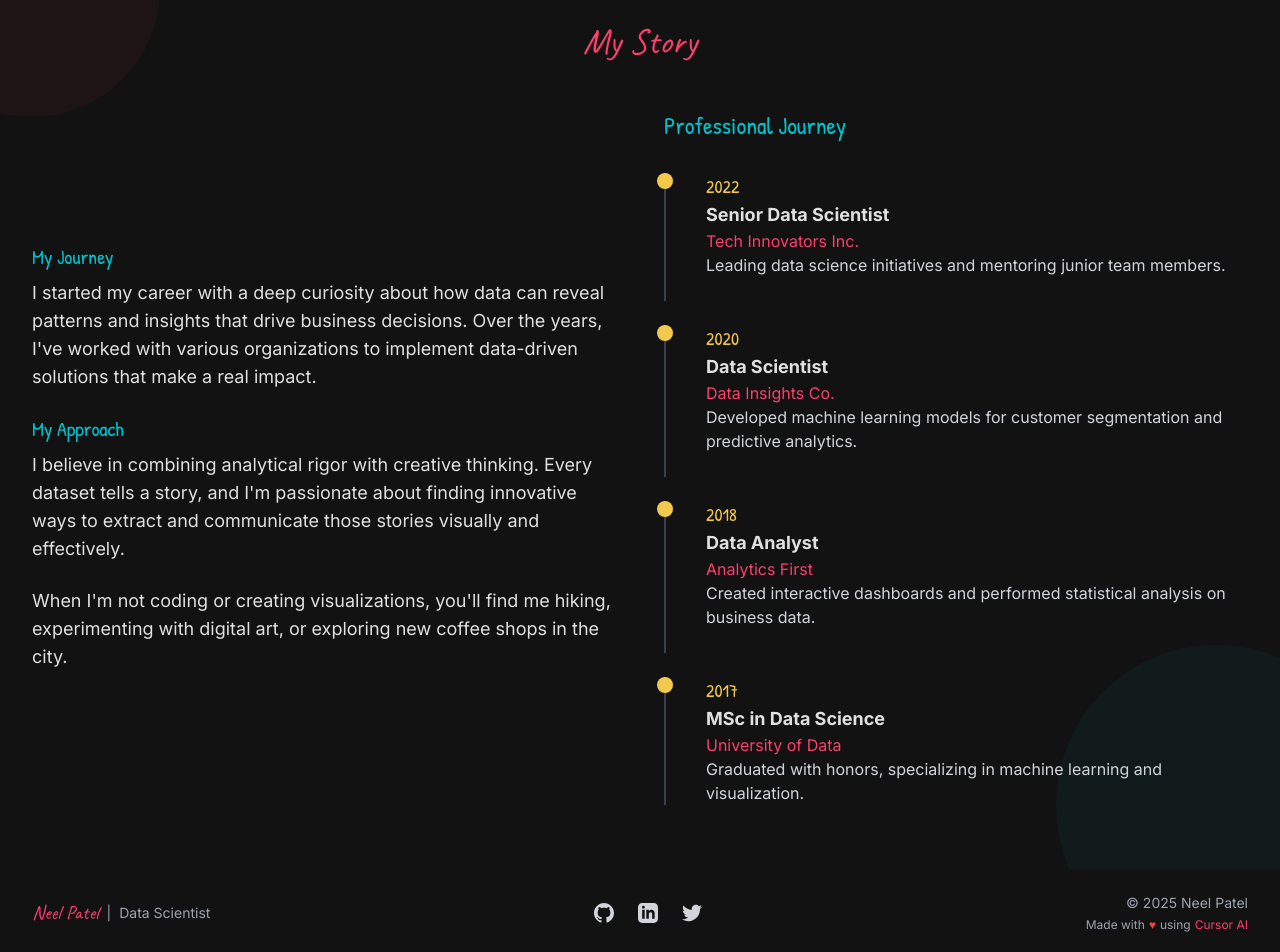
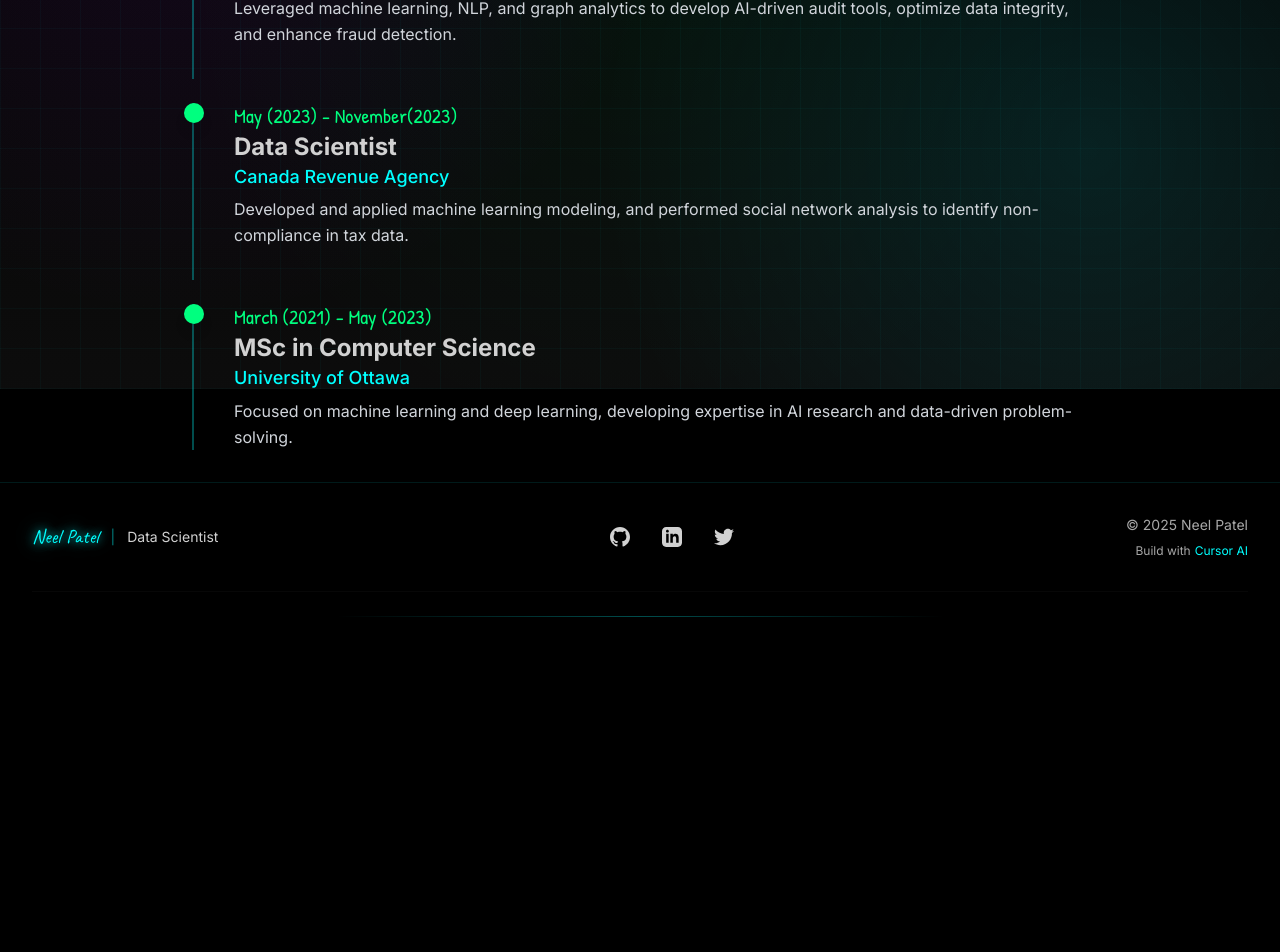
Before and after one commit to neel6762/portfolio, a Next.js app: page /about in a window 1280 px wide. Shown: the part 411-1363 px from the top of the page. After the commit the page ends 1060 px from the top, so only its background shows below. Built offline with nearby package versions, Linux system fonts and the light colour scheme.

Commit message:
updated the theme, and added job info

```diff
--- a/src/app/about/page.tsx
+++ b/src/app/about/page.tsx
@@ -18,19 +18,14 @@ export default function About() {
   });
 
   return (
-    <main className="min-h-screen">
+    <main className="min-h-screen relative">
       <Navbar />
 
       {/* Header Section */}
       <section
         ref={headerRef}
-        className="relative pt-32 pb-16 md:pt-40 md:pb-24 px-4 sm:px-6 lg:px-8 overflow-hidden"
+        className="relative pt-20 pb-8 md:pt-28 md:pb-12 px-4 sm:px-6 lg:px-8 overflow-hidden"
       >
-        <div className="absolute inset-0 z-0 opacity-20">
-          <div className="absolute top-20 right-20 w-64 h-64 rounded-full bg-primary blur-3xl"></div>
-          <div className="absolute bottom-20 left-20 w-80 h-80 rounded-full bg-secondary blur-3xl"></div>
-        </div>
-
         <div className="relative z-10 max-w-7xl mx-auto">
           <motion.div
             initial={{ opacity: 0, y: 20 }}
@@ -38,69 +33,43 @@ export default function About() {
             transition={{ duration: 0.8 }}
             className="text-center"
           >
-            <h1 className="font-heading text-5xl md:text-6xl font-bold mb-6">
+            <h1 className="font-heading text-6xl md:text-7xl font-bold mb-4">
               <span className="text-primary">{siteText.about.heading}</span>
             </h1>
-            <p className="text-xl max-w-3xl mx-auto text-dark-text">
+            <p className="text-2xl max-w-3xl mx-auto text-dark-text">
               {siteText.about.description}
             </p>
           </motion.div>
         </div>
       </section>
 
-      {/* My Story Section */}
+      {/* Timeline Section */}
       <section
         ref={storyRef}
-        className="section bg-dark-bg relative overflow-hidden"
+        className="section relative overflow-hidden py-8"
       >
-        <div className="absolute -top-24 -left-24 w-64 h-64 rounded-full bg-primary/5"></div>
-        <div className="absolute -bottom-24 -right-24 w-80 h-80 rounded-full bg-secondary/5"></div>
-
-        <div className="relative z-10 max-w-7xl mx-auto">
+        <div className="relative z-10 max-w-7xl mx-auto px-4 sm:px-6 lg:px-8">
           <motion.div
-            initial={{ opacity: 0, y: 50 }}
+            initial={{ opacity: 0, y: 30 }}
             animate={storyInView ? { opacity: 1, y: 0 } : {}}
-            transition={{ duration: 0.8 }}
+            transition={{ duration: 0.6 }}
           >
-            <h2 className="font-heading text-4xl text-primary mb-12 text-center">
-              My Story
-            </h2>
-
-            <div className="grid grid-cols-1 md:grid-cols-2 gap-12 items-center">
-              <div className="space-y-6">
-                {siteText.about.sections.map((section, index) => (
-                  <div key={index} className="mb-6">
-                    <h3 className="font-subheading text-xl text-secondary mb-2">
-                      {section.title}
-                    </h3>
-                    <p className="text-lg text-dark-text">
-                      {section.content}
-                    </p>
-                  </div>
-                ))}
-                <p className="text-lg text-dark-text">
-                  {siteText.about.personalNote}
-                </p>
-              </div>
-
-              <div className="space-y-8">
-                <h3 className="font-subheading text-2xl text-secondary">
-                  {siteText.about.professionalJourney.title}
-                </h3>
+            <div className="max-w-4xl mx-auto relative">
+              <div>
                 <div className="space-y-6">
                   {siteText.about.professionalJourney.timeline.map((item, index) => (
                     <motion.div
                       key={index}
-                      className="relative pl-10 border-l-2 border-gray-700 pb-6 last:pb-0"
+                      className="relative pl-10 border-l-2 border-primary/30 pb-8 last:pb-0"
                       initial={{ opacity: 0, x: -20 }}
                       animate={storyInView ? { opacity: 1, x: 0 } : {}}
                       transition={{ duration: 0.5, delay: index * 0.1 }}
                     >
-                      <div className="absolute left-[-9px] top-0 w-4 h-4 rounded-full bg-accent"></div>
-                      <div className="font-subheading text-accent text-lg">{item.year}</div>
-                      <div className="font-bold text-lg text-dark-text">{item.title}</div>
-                      <div className="text-primary">{item.company}</div>
-                      <div className="text-gray-300">{item.description}</div>
+                      <div className="absolute left-[-10px] top-0 w-5 h-5 rounded-full bg-accent shadow-lg"></div>
+                      <div className="font-subheading text-accent text-xl leading-tight">{item.year}</div>
+                      <div className="font-bold text-2xl text-dark-text leading-tight mt-1 mb-1">{item.title}</div>
+                      <div className="text-primary text-lg font-medium leading-tight mb-2">{item.company}</div>
+                      <div className="text-gray-300 text-base leading-relaxed mt-1">{item.description}</div>
                     </motion.div>
                   ))}
                 </div>
--- a/src/components/Footer.tsx
+++ b/src/components/Footer.tsx
@@ -59,24 +59,24 @@ const Footer = () => {
   ];
 
   return (
-    <footer className="bg-dark-bg text-white py-6">
+    <footer className="py-8 backdrop-blur-md border-t border-primary/10 bg-gradient-to-b from-transparent to-dark-bg/50">
       <div className="max-w-7xl mx-auto px-4 sm:px-6 lg:px-8">
-        <div className="flex flex-col md:flex-row justify-between items-center space-y-4 md:space-y-0">
-          <div className="flex items-center space-x-2">
-            <span className="font-heading text-xl text-primary">{siteText.general.siteName}</span>
-            <span className="text-gray-400 text-sm">|</span>
-            <span className="text-gray-400 text-sm">{siteText.general.jobTitle}</span>
+        <div className="flex flex-col md:flex-row justify-between items-center space-y-6 md:space-y-0">
+          <div className="flex items-center space-x-3">
+            <span className="font-heading text-xl neon-text">{siteText.general.siteName}</span>
+            <span className="text-primary/50 text-sm">|</span>
+            <span className="text-dark-text text-sm">{siteText.general.jobTitle}</span>
           </div>
 
-          <div className="flex space-x-6">
+          <div className="flex space-x-8">
             {socialLinks.map((social) => (
               <motion.a
                 key={social.name}
                 href={social.url}
                 target="_blank"
                 rel="noopener noreferrer"
-                className="text-gray-300 hover:text-primary transition-colors duration-300"
-                whileHover={{ scale: 1.2 }}
+                className="text-dark-text hover:text-primary transition-colors duration-300"
+                whileHover={{ scale: 1.2, y: -3 }}
                 whileTap={{ scale: 0.9 }}
                 aria-label={social.name}
               >
@@ -85,20 +85,23 @@ const Footer = () => {
             ))}
           </div>
 
-          <div className="text-gray-400 text-sm flex flex-col items-center md:items-end">
+          <div className="text-dark-text/80 text-sm flex flex-col items-center md:items-end">
             <div>{siteText.footer.copyright}</div>
-            <div className="mt-1 text-xs flex items-center">
-              {siteText.footer.tagline.split('♥')[0]} <span className="text-red-500 mx-1">♥</span> {siteText.footer.tagline.split('♥')[1]}
-              <a
+            <div className="mt-2 text-xs flex items-center">
+              Build with <a
                 href={siteText.footer.cursorLink}
                 target="_blank"
                 rel="noopener noreferrer"
-                className="ml-1 text-primary hover:underline"
+                className="ml-1 text-primary hover:text-secondary transition-colors duration-300"
               >
                 Cursor AI
               </a>
             </div>
           </div>
+        </div>
+
+        <div className="mt-8 pt-6 border-t border-dark-border/30 flex justify-center">
+          <div className="h-px w-1/2 bg-gradient-to-r from-transparent via-primary/30 to-transparent"></div>
         </div>
       </div>
     </footer>
--- a/src/data/siteText.json
+++ b/src/data/siteText.json
@@ -7,7 +7,7 @@
   "navigation": {
     "links": [
       { "name": "Home", "path": "/" },
-      { "name": "About", "path": "/about" },
+      { "name": "About Me", "path": "/about" },
       { "name": "Projects", "path": "/projects" }
     ]
   },
@@ -21,65 +21,49 @@
     "hero": {
       "greeting": "Hi, I'm",
       "heading": "a Data Scientist with a Creative Edge",
-      "description": "Transforming complex data into beautiful, insightful visualizations and powerful machine learning solutions."
+      "description": "Transforming complex business problems using AI solutions"
     },
     "intro": {
-      "heading": "Innovative Thinker",
-      "description1": "I'm passionate about finding the sweet spot where analytical thinking meets creative problem-solving. With expertise in machine learning, data visualization, and a keen eye for design, I transform complex datasets into meaningful insights and beautiful experiences.",
-      "description2": "Whether it's building predictive models, creating interactive dashboards, or developing data-driven applications, I bring both technical precision and artistic flair to every project."
+      "heading": "Innovative Problem Solver",
+      "description1": "I thrive at the intersection of analytical thinking and cutting-edge technology, transforming complex datasets into actionable insights. With expertise in machine learning, deep learning, and graph analytics, I develop intelligent systems that uncover hidden patterns and drive data-informed decision-making.",
+      "description2": "Whether it's building local LLM-based solutions, designing entity resolution pipelines, or leveraging graph databases for anomaly detection, I bring a unique blend of technical rigor and strategic thinking to every project."
     }
   },
   "about": {
     "heading": "About Me",
     "description": "Get to know more about my journey, skills, and experiences.",
-    "sections": [
-      {
-        "title": "My Journey",
-        "content": "I started my career with a deep curiosity about how data can reveal patterns and insights that drive business decisions. Over the years, I've worked with various organizations to implement data-driven solutions that make a real impact."
-      },
-      {
-        "title": "My Approach",
-        "content": "I believe in combining analytical rigor with creative thinking. Every dataset tells a story, and I'm passionate about finding innovative ways to extract and communicate those stories visually and effectively."
-      }
-    ],
-    "personalNote": "When I'm not coding or creating visualizations, you'll find me hiking, experimenting with digital art, or exploring new coffee shops in the city.",
+    "sections": [],
     "professionalJourney": {
-      "title": "Professional Journey",
+      "title": "",
       "timeline": [
         {
-          "year": "2022",
+          "year": "November(2023) - Current",
           "title": "Senior Data Scientist",
-          "company": "Tech Innovators Inc.",
-          "description": "Leading data science initiatives and mentoring junior team members."
+          "company": "Canada Revenue Agency",
+          "description": "Leveraged machine learning, NLP, and graph analytics to develop AI-driven audit tools, optimize data integrity, and enhance fraud detection."
         },
         {
-          "year": "2020",
+          "year": "May (2023) - November(2023)",
           "title": "Data Scientist",
-          "company": "Data Insights Co.",
-          "description": "Developed machine learning models for customer segmentation and predictive analytics."
+          "company": "Canada Revenue Agency",
+          "description": "Developed and applied machine learning modeling, and performed social network analysis to identify non-compliance in tax data."
         },
         {
-          "year": "2018",
-          "title": "Data Analyst",
-          "company": "Analytics First",
-          "description": "Created interactive dashboards and performed statistical analysis on business data."
-        },
-        {
-          "year": "2017",
-          "title": "MSc in Data Science",
-          "company": "University of Data",
-          "description": "Graduated with honors, specializing in machine learning and visualization."
+          "year": "March (2021) - May (2023)",
+          "title": "MSc in Computer Science",
+          "company": "University of Ottawa",
+          "description": "Focused on machine learning and deep learning, developing expertise in AI research and data-driven problem-solving."
         }
       ]
     }
   },
   "projects": {
     "heading": "My Projects",
-    "description": "Explore my portfolio of projects showcasing my skills and experience in web development, mobile apps, and design."
+    "description": "Explore my portfolio of projects showcasing my skills in AI, and graph analytics."
   },
   "footer": {
     "copyright": "© 2025 Neel Patel",
-    "tagline": "Made with ♥ using ",
+    "tagline": "Build with ",
     "cursorLink": "https://cursor.sh"
   }
 }
--- a/src/styles/globals.css
+++ b/src/styles/globals.css
@@ -5,14 +5,39 @@
 @tailwind utilities;
 
 :root {
-  --foreground-rgb: 224, 224, 224;
-  --background-rgb: 18, 18, 18;
+  --foreground-rgb: 209, 209, 209;
+  --background-rgb: 0, 0, 0;
 }
 
 body {
   color: rgb(var(--foreground-rgb));
   background: rgb(var(--background-rgb));
   font-family: 'Inter', sans-serif;
+  position: relative;
+}
+
+body::before {
+  content: '';
+  position: fixed;
+  inset: 0;
+  background:
+    radial-gradient(circle at 15% 30%, rgba(160, 32, 240, 0.1) 0%, rgba(0, 0, 0, 0) 40%),
+    radial-gradient(circle at 85% 70%, rgba(0, 255, 255, 0.1) 0%, rgba(0, 0, 0, 0) 40%),
+    radial-gradient(circle at 50% 50%, rgba(0, 255, 127, 0.05) 0%, rgba(0, 0, 0, 0) 60%),
+    linear-gradient(to bottom, rgba(0, 0, 0, 1) 0%, rgba(13, 13, 13, 0.95) 100%);
+  z-index: -1;
+}
+
+/* Cyber grid overlay */
+body::after {
+  content: '';
+  position: fixed;
+  inset: 0;
+  background:
+    linear-gradient(90deg, rgba(0, 255, 255, 0.03) 1px, transparent 1px) 0 0 / 40px 40px,
+    linear-gradient(0deg, rgba(0, 255, 255, 0.03) 1px, transparent 1px) 0 0 / 40px 40px;
+  z-index: -1;
+  pointer-events: none;
 }
 
 h1, h2, h3 {
@@ -25,30 +50,42 @@ h4, h5, h6 {
 
 @layer components {
   .btn {
-    @apply px-6 py-2 rounded-lg font-medium transition-all duration-300 transform hover:scale-105;
+    @apply px-6 py-2 rounded-lg font-medium transition-all duration-300 transform hover:scale-105 relative overflow-hidden;
   }
 
   .btn-primary {
-    @apply bg-primary text-white hover:shadow-lg hover:shadow-primary/30;
+    @apply bg-primary/20 text-primary border border-primary hover:bg-primary/30 hover:shadow-neon-blue;
   }
 
   .btn-secondary {
-    @apply bg-secondary text-white hover:shadow-lg hover:shadow-secondary/30;
+    @apply bg-secondary/20 text-secondary border border-secondary hover:bg-secondary/30 hover:shadow-neon-purple;
   }
 
   .btn-accent {
-    @apply bg-accent text-dark hover:shadow-lg hover:shadow-accent/30;
+    @apply bg-accent/20 text-accent border border-accent hover:bg-accent/30 hover:shadow-neon-green;
   }
 
   .card {
-    @apply bg-dark-card rounded-xl shadow-md overflow-hidden transition-all duration-300;
+    @apply bg-dark-card/80 backdrop-blur-sm rounded-xl shadow-md overflow-hidden transition-all duration-300 border border-dark-border;
   }
 
   .card-hover {
-    @apply hover:shadow-xl hover:scale-[1.02] hover:border-2 hover:border-primary;
+    @apply hover:shadow-lg hover:scale-[1.02] hover:border-primary hover:shadow-neon-blue;
   }
 
   .section {
     @apply py-16 px-4 md:px-8 max-w-7xl mx-auto;
   }
+
+  .radial-gradient-dark {
+    background: radial-gradient(circle, rgba(0, 13, 20, 0.95) 0%, rgba(0, 0, 0, 0.8) 40%, rgba(0, 0, 0, 0) 100%);
+  }
+
+  .neon-text {
+    @apply text-primary animate-glow;
+  }
+
+  .neon-border {
+    @apply border border-primary shadow-neon-blue;
+  }
 }
--- a/tailwind.config.js
+++ b/tailwind.config.js
@@ -8,19 +8,19 @@ module.exports = {
   theme: {
     extend: {
       colors: {
-        primary: '#FF3E6C', // Magenta
-        secondary: '#00C2CB', // Turquoise
-        accent: '#F2C94C', // Mustard yellow
-        light: '#F8F9FA', // Light neutral tone
-        dark: '#333333', // Dark text color
+        primary: '#00FFFF', // Neon Blue
+        secondary: '#A020F0', // Electric Purple
+        accent: '#00FF7F', // Cyber Green
+        light: '#EDEDED', // Cool White
+        dark: '#0D0D0D', // Deep Blue/Almost Black
 
-        // Dark mode colors (now the default)
-        'dark-bg': '#121212',
-        'dark-card': '#1E1E1E',
-        'dark-border': '#2A2A2A',
-        'dark-text': '#E0E0E0',
-        'dark-text-secondary': '#A0A0A0',
-        'dark-input': '#2A2A2A',
+        // Dark mode colors (now with futuristic theme)
+        'dark-bg': '#000000', // Jet Black
+        'dark-card': '#111111', // Slightly lighter black
+        'dark-border': '#1A1A1A', // Dark border
+        'dark-text': '#D1D1D1', // Light Gray
+        'dark-text-secondary': '#999999', // Medium Gray
+        'dark-input': '#181818', // Slightly lighter than bg
       },
       fontFamily: {
         heading: ['Caveat', 'cursive'],
@@ -31,6 +31,8 @@ module.exports = {
         'bounce-slow': 'bounce 3s infinite',
         'wave': 'wave 2.5s infinite',
         'tilt': 'tilt 10s infinite linear',
+        'pulse-slow': 'pulse 4s cubic-bezier(0.4, 0, 0.6, 1) infinite',
+        'glow': 'glow 2s ease-in-out infinite alternate',
       },
       keyframes: {
         wave: {
@@ -42,6 +44,15 @@ module.exports = {
           '0%, 100%': { transform: 'rotate(-1deg)' },
           '50%': { transform: 'rotate(1deg)' },
         },
+        glow: {
+          '0%': { textShadow: '0 0 5px rgba(0, 255, 255, 0.5), 0 0 10px rgba(0, 255, 255, 0.3)' },
+          '100%': { textShadow: '0 0 10px rgba(0, 255, 255, 0.8), 0 0 20px rgba(0, 255, 255, 0.5), 0 0 30px rgba(0, 255, 255, 0.3)' },
+        },
+      },
+      boxShadow: {
+        'neon-blue': '0 0 5px #00FFFF, 0 0 10px #00FFFF',
+        'neon-purple': '0 0 5px #A020F0, 0 0 10px #A020F0',
+        'neon-green': '0 0 5px #00FF7F, 0 0 10px #00FF7F',
       },
     },
   },
```
Also changed, not shown: src/app/page.tsx (+33 -87 lines), src/components/Navbar.tsx (+24 -15 lines).
